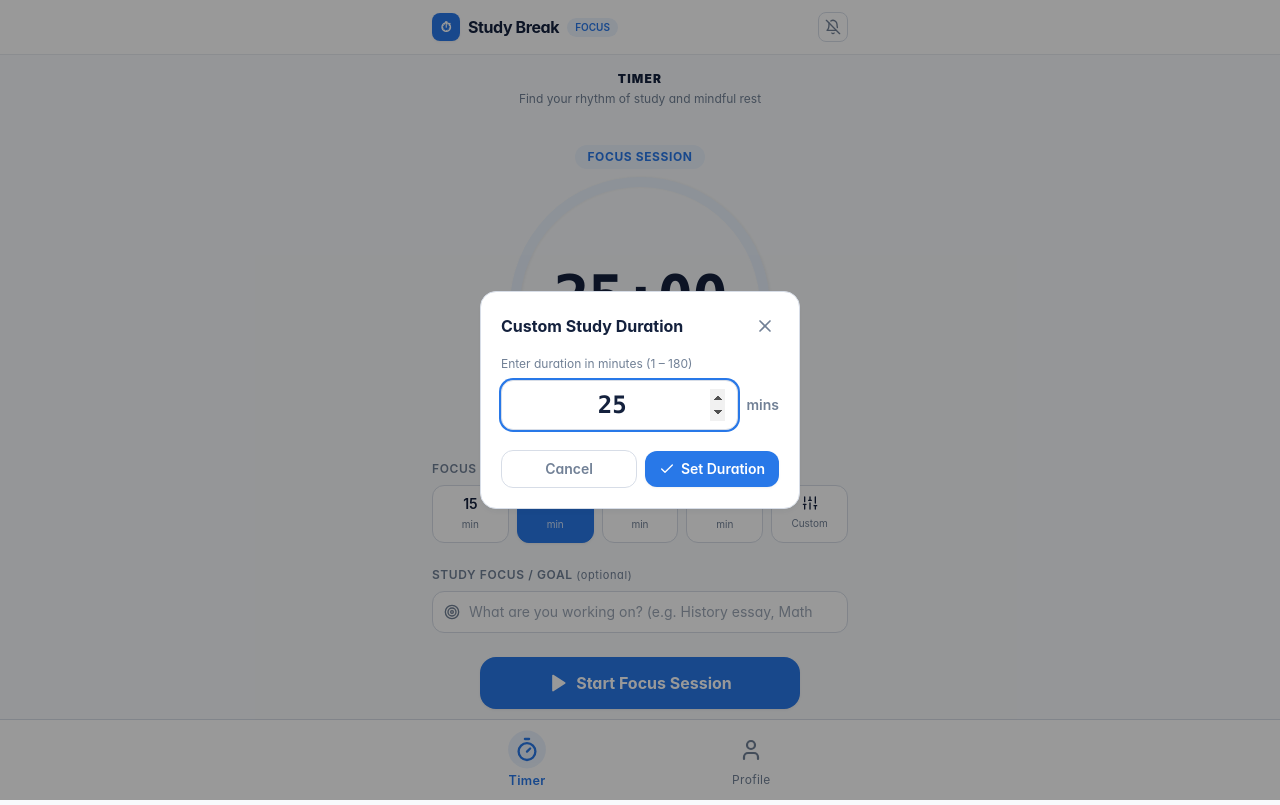
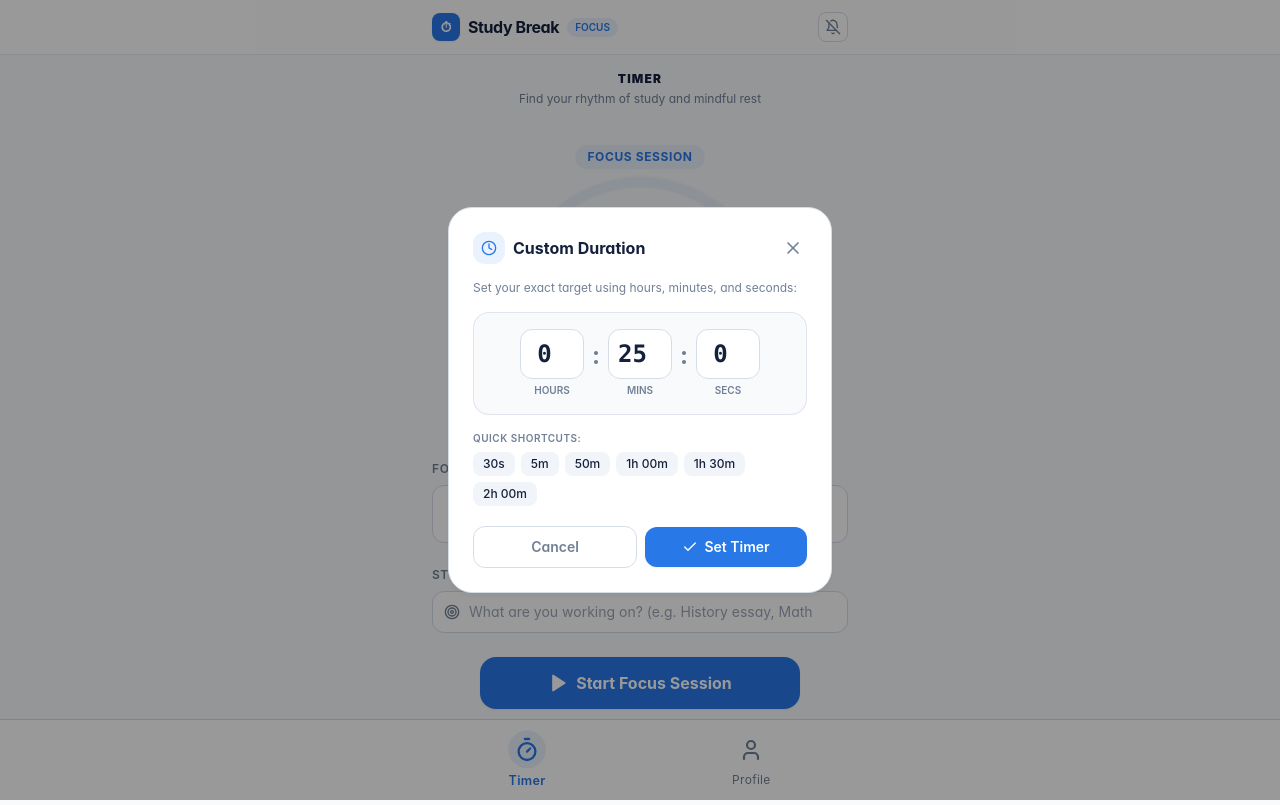
Before and after one commit to rishimajoshi/Study-Break-Timer, a Next.js app: page / in a window 1280 px wide. Both pictures are taken after a click on the button "Custom". Built offline with nearby package versions, Linux system fonts and the light colour scheme; no server answers.

Commit message:
feat: add hours and seconds timer support with custom HH:MM:SS picker

```diff
--- a/src/app/page.tsx
+++ b/src/app/page.tsx
@@ -160,6 +160,7 @@ export default function StudyBreakTimerApp() {
             {/* Preset Selector */}
             <PresetSelector
               currentPresetMinutes={focusPresetMinutes}
+              totalDurationSeconds={totalDurationSeconds}
               status={status}
               onSelectPreset={selectPreset}
               onOpenCustomModal={() => setShowCustomModal(true)}
@@ -220,9 +221,9 @@ export default function StudyBreakTimerApp() {
       {/* Custom Duration Modal */}
       <CustomDurationModal
         isOpen={showCustomModal}
-        currentMinutes={focusPresetMinutes}
+        totalDurationSeconds={totalDurationSeconds}
         onClose={() => setShowCustomModal(false)}
-        onApply={setCustomDuration}
+        onApply={(h, m, s) => setCustomDuration(h, m, s)}
       />
 
       {/* Stop Session Early Confirmation Dialog */}
--- a/src/components/timer/CustomDurationModal.tsx
+++ b/src/components/timer/CustomDurationModal.tsx
@@ -1,31 +1,54 @@
 'use client';
 
-import React, { useState } from 'react';
-import { X, Check } from 'lucide-react';
+import React, { useState, useEffect } from 'react';
+import { X, Check, Clock } from 'lucide-react';
 
 interface CustomDurationModalProps {
   isOpen: boolean;
-  currentMinutes: number;
+  totalDurationSeconds: number;
   onClose: () => void;
-  onApply: (minutes: number) => void;
+  onApply: (hours: number, minutes: number, seconds: number) => void;
 }
 
 export const CustomDurationModal: React.FC<CustomDurationModalProps> = ({
   isOpen,
-  currentMinutes,
+  totalDurationSeconds,
   onClose,
   onApply,
 }) => {
-  const [minutes, setMinutes] = useState<number>(currentMinutes);
+  const initialHours = Math.floor(totalDurationSeconds / 3600);
+  const initialMinutes = Math.floor((totalDurationSeconds % 3600) / 60);
+  const initialSeconds = totalDurationSeconds % 60;
+
+  const [hours, setHours] = useState<number>(initialHours);
+  const [minutes, setMinutes] = useState<number>(initialMinutes);
+  const [seconds, setSeconds] = useState<number>(initialSeconds);
+
+  // Sync state when opened
+  useEffect(() => {
+    if (isOpen) {
+      setHours(Math.floor(totalDurationSeconds / 3600));
+      setMinutes(Math.floor((totalDurationSeconds % 3600) / 60));
+      setSeconds(totalDurationSeconds % 60);
+    }
+  }, [isOpen, totalDurationSeconds]);
 
   if (!isOpen) return null;
 
+  const totalCalculatedSeconds = hours * 3600 + minutes * 60 + seconds;
+
   const handleSubmit = (e: React.FormEvent) => {
     e.preventDefault();
-    if (minutes >= 1 && minutes <= 180) {
-      onApply(minutes);
+    if (totalCalculatedSeconds >= 5) {
+      onApply(hours, minutes, seconds);
       onClose();
     }
+  };
+
+  const setPresetQuick = (h: number, m: number, s: number) => {
+    setHours(h);
+    setMinutes(m);
+    setSeconds(s);
   };
 
   return (
@@ -35,52 +58,157 @@ export const CustomDurationModal: React.FC<CustomDurationModalProps> = ({
       aria-labelledby="custom-timer-title"
       className="fixed inset-0 z-50 flex items-center justify-center p-4 bg-black/40 backdrop-blur-xs animate-in fade-in duration-200"
     >
-      <div className="bg-white rounded-2xl max-w-xs w-full p-5 shadow-card border border-brand-border">
+      <div className="bg-white rounded-3xl max-w-sm w-full p-6 shadow-card border border-brand-border">
         <div className="flex items-center justify-between mb-4">
+          <div className="flex items-center gap-2">
+            <div className="w-8 h-8 rounded-xl bg-brand-blue-soft text-brand-blue flex items-center justify-center">
+              <Clock className="w-4 h-4" />
+            </div>
             <h3 id="custom-timer-title" className="text-base font-bold text-brand-navy">
-            Custom Study Duration
+              Custom Duration
             </h3>
+          </div>
           <button
             type="button"
             onClick={onClose}
-            className="p-1 text-brand-muted hover:text-brand-navy rounded-lg"
+            className="p-1 text-brand-muted hover:text-brand-navy rounded-full"
           >
             <X className="w-5 h-5" />
           </button>
         </div>
 
         <form onSubmit={handleSubmit}>
-          <label htmlFor="custom-minutes-input" className="block text-xs text-brand-muted mb-2">
-            Enter duration in minutes (1 – 180)
+          <p className="text-xs text-brand-muted mb-4">
+            Set your exact target using hours, minutes, and seconds:
+          </p>
+
+          {/* HH : MM : SS Inputs */}
+          <div className="flex items-center justify-center gap-2 mb-4 bg-brand-bg p-4 rounded-2xl border border-brand-border/70">
+            {/* Hours */}
+            <div className="flex flex-col items-center">
+              <input
+                id="hours-input"
+                type="number"
+                min="0"
+                max="12"
+                value={hours}
+                onChange={(e) => setHours(Math.max(0, Math.min(12, parseInt(e.target.value) || 0)))}
+                className="w-16 text-center text-2xl font-bold font-mono py-2 bg-white border border-brand-border rounded-xl focus:outline-none focus:ring-2 focus:ring-brand-blue"
+              />
+              <label htmlFor="hours-input" className="text-[10px] uppercase font-semibold text-brand-muted mt-1">
+                Hours
               </label>
-          <div className="flex items-center gap-2 mb-5">
+            </div>
+
+            <span className="text-2xl font-bold text-brand-muted mb-4">:</span>
+
+            {/* Minutes */}
+            <div className="flex flex-col items-center">
               <input
-              id="custom-minutes-input"
+                id="minutes-input"
                 type="number"
-              min="1"
-              max="180"
+                min="0"
+                max="59"
                 value={minutes}
-              onChange={(e) => setMinutes(Number(e.target.value))}
-              className="w-full text-2xl font-bold font-mono text-center py-2 px-3 border border-brand-border rounded-xl focus:outline-none focus:ring-2 focus:ring-brand-blue"
-              autoFocus
+                onChange={(e) => setMinutes(Math.max(0, Math.min(59, parseInt(e.target.value) || 0)))}
+                className="w-16 text-center text-2xl font-bold font-mono py-2 bg-white border border-brand-border rounded-xl focus:outline-none focus:ring-2 focus:ring-brand-blue"
               />
-            <span className="text-sm font-semibold text-brand-muted">mins</span>
+              <label htmlFor="minutes-input" className="text-[10px] uppercase font-semibold text-brand-muted mt-1">
+                Mins
+              </label>
             </div>
+
+            <span className="text-2xl font-bold text-brand-muted mb-4">:</span>
+
+            {/* Seconds */}
+            <div className="flex flex-col items-center">
+              <input
+                id="seconds-input"
+                type="number"
+                min="0"
+                max="59"
+                value={seconds}
+                onChange={(e) => setSeconds(Math.max(0, Math.min(59, parseInt(e.target.value) || 0)))}
+                className="w-16 text-center text-2xl font-bold font-mono py-2 bg-white border border-brand-border rounded-xl focus:outline-none focus:ring-2 focus:ring-brand-blue"
+              />
+              <label htmlFor="seconds-input" className="text-[10px] uppercase font-semibold text-brand-muted mt-1">
+                Secs
+              </label>
+            </div>
+          </div>
+
+          {/* Quick Shortcuts */}
+          <div className="mb-5">
+            <span className="text-[10px] uppercase font-semibold text-brand-muted tracking-wider block mb-1.5">
+              Quick Shortcuts:
+            </span>
+            <div className="flex flex-wrap gap-1.5">
+              <button
+                type="button"
+                onClick={() => setPresetQuick(0, 0, 30)}
+                className="py-1 px-2.5 rounded-lg text-xs bg-slate-100 hover:bg-slate-200 text-brand-navy font-medium"
+              >
+                30s
+              </button>
+              <button
+                type="button"
+                onClick={() => setPresetQuick(0, 5, 0)}
+                className="py-1 px-2.5 rounded-lg text-xs bg-slate-100 hover:bg-slate-200 text-brand-navy font-medium"
+              >
+                5m
+              </button>
+              <button
+                type="button"
+                onClick={() => setPresetQuick(0, 50, 0)}
+                className="py-1 px-2.5 rounded-lg text-xs bg-slate-100 hover:bg-slate-200 text-brand-navy font-medium"
+              >
+                50m
+              </button>
+              <button
+                type="button"
+                onClick={() => setPresetQuick(1, 0, 0)}
+                className="py-1 px-2.5 rounded-lg text-xs bg-slate-100 hover:bg-slate-200 text-brand-navy font-medium"
+              >
+                1h 00m
+              </button>
+              <button
+                type="button"
+                onClick={() => setPresetQuick(1, 30, 0)}
+                className="py-1 px-2.5 rounded-lg text-xs bg-slate-100 hover:bg-slate-200 text-brand-navy font-medium"
+              >
+                1h 30m
+              </button>
+              <button
+                type="button"
+                onClick={() => setPresetQuick(2, 0, 0)}
+                className="py-1 px-2.5 rounded-lg text-xs bg-slate-100 hover:bg-slate-200 text-brand-navy font-medium"
+              >
+                2h 00m
+              </button>
+            </div>
+          </div>
+
+          {totalCalculatedSeconds < 5 && (
+            <p className="text-xs text-brand-rose mb-3 text-center">
+              Please enter at least 5 seconds.
+            </p>
+          )}
 
           <div className="flex items-center gap-2">
             <button
               type="button"
               onClick={onClose}
-              className="flex-1 py-2 px-3 text-sm font-semibold text-brand-muted hover:text-brand-navy rounded-xl border border-brand-border hover:bg-slate-50 transition-colors"
+              className="flex-1 py-2.5 px-3 text-sm font-semibold text-brand-muted hover:text-brand-navy rounded-xl border border-brand-border hover:bg-slate-50 transition-colors"
             >
               Cancel
             </button>
             <button
               type="submit"
-              className="flex-1 py-2 px-3 text-sm font-semibold text-white bg-brand-blue hover:bg-brand-blue-hover rounded-xl shadow-subtle flex items-center justify-center gap-1.5 transition-colors"
+              disabled={totalCalculatedSeconds < 5}
+              className="flex-1 py-2.5 px-3 text-sm font-semibold text-white bg-brand-blue hover:bg-brand-blue-hover rounded-xl shadow-subtle flex items-center justify-center gap-1.5 transition-colors disabled:opacity-50"
             >
               <Check className="w-4 h-4" />
-              Set Duration
+              Set Timer
             </button>
           </div>
         </form>
--- a/src/components/timer/PresetSelector.tsx
+++ b/src/components/timer/PresetSelector.tsx
@@ -6,6 +6,7 @@ import { TimerStatus } from '@/types';
 
 interface PresetSelectorProps {
   currentPresetMinutes: number;
+  totalDurationSeconds: number;
   status: TimerStatus;
   onSelectPreset: (minutes: number) => void;
   onOpenCustomModal: () => void;
@@ -15,12 +16,31 @@ const PRESETS = [15, 25, 45, 60];
 
 export const PresetSelector: React.FC<PresetSelectorProps> = ({
   currentPresetMinutes,
+  totalDurationSeconds,
   status,
   onSelectPreset,
   onOpenCustomModal,
 }) => {
   const isTimerActive = status === 'running' || status === 'paused';
-  const isCustom = !PRESETS.includes(currentPresetMinutes);
+  // Check if current duration matches a standard preset exactly (in seconds)
+  const isPresetMatch = PRESETS.some((m) => m * 60 === totalDurationSeconds);
+  const isCustom = !isPresetMatch;
+
+  // Format custom button label
+  const customHours = Math.floor(totalDurationSeconds / 3600);
+  const customMinutes = Math.floor((totalDurationSeconds % 3600) / 60);
+  const customSeconds = totalDurationSeconds % 60;
+
+  let customLabel = 'Custom';
+  if (isCustom) {
+    if (customHours > 0) {
+      customLabel = `${customHours}h ${customMinutes}m`;
+    } else if (customSeconds > 0) {
+      customLabel = `${customMinutes}m ${customSeconds}s`;
+    } else {
+      customLabel = `${customMinutes}m`;
+    }
+  }
 
   return (
     <div className="w-full mb-6">
@@ -37,7 +57,7 @@ export const PresetSelector: React.FC<PresetSelectorProps> = ({
 
       <div className="grid grid-cols-5 gap-2">
         {PRESETS.map((minutes) => {
-          const isSelected = currentPresetMinutes === minutes && !isCustom;
+          const isSelected = totalDurationSeconds === minutes * 60 && !isCustom;
           return (
             <button
               key={minutes}
@@ -63,7 +83,7 @@ export const PresetSelector: React.FC<PresetSelectorProps> = ({
           type="button"
           disabled={isTimerActive}
           onClick={onOpenCustomModal}
-          title="Set custom duration"
+          title="Set custom hours, minutes, and seconds"
           className={`py-2 px-1 rounded-xl border text-sm font-semibold transition-all duration-150 flex flex-col items-center justify-center ${
             isCustom
               ? 'bg-brand-blue text-white border-brand-blue shadow-subtle'
@@ -71,8 +91,8 @@ export const PresetSelector: React.FC<PresetSelectorProps> = ({
           } ${isTimerActive ? 'opacity-50 cursor-not-allowed' : 'cursor-pointer active:scale-95'}`}
         >
           <Sliders className="w-4 h-4 mb-0.5" />
-          <span className={`text-[10px] font-normal ${isCustom ? 'text-white/90 font-medium' : 'text-brand-muted'}`}>
-            {isCustom ? `${currentPresetMinutes}m` : 'Custom'}
+          <span className={`text-[10px] truncate max-w-full px-0.5 font-normal ${isCustom ? 'text-white/90 font-medium' : 'text-brand-muted'}`}>
+            {customLabel}
           </span>
         </button>
       </div>
--- a/src/components/timer/TimerDisplay.tsx
+++ b/src/components/timer/TimerDisplay.tsx
@@ -19,10 +19,18 @@ export const TimerDisplay: React.FC<TimerDisplayProps> = ({
   status,
 }) => {
   const safeRemaining = Math.max(0, Math.floor(remainingSeconds || 0));
-  const minutes = Math.floor(safeRemaining / 60);
+  const hours = Math.floor(safeRemaining / 3600);
+  const minutes = Math.floor((safeRemaining % 3600) / 60);
   const seconds = safeRemaining % 60;
+
+  const formattedHours = String(hours).padStart(2, '0');
   const formattedMinutes = String(minutes).padStart(2, '0');
   const formattedSeconds = String(seconds).padStart(2, '0');
+
+  const hasHours = hours > 0 || totalDurationSeconds >= 3600;
+  const timeDisplay = hasHours
+    ? `${formattedHours}:${formattedMinutes}:${formattedSeconds}`
+    : `${formattedMinutes}:${formattedSeconds}`;
 
   // SVG circular dimensions
   const size = 260;
@@ -55,7 +63,7 @@ export const TimerDisplay: React.FC<TimerDisplayProps> = ({
         </span>
       </div>
 
-      {/* Circular Progress & Digital MM:SS Display */}
+      {/* Circular Progress & Digital Countdown Display */}
       <div className="relative flex items-center justify-center">
         <svg
           width={size}
@@ -88,13 +96,15 @@ export const TimerDisplay: React.FC<TimerDisplayProps> = ({
         </svg>
 
         {/* Center Countdown Text */}
-        <div className="absolute inset-0 flex flex-col items-center justify-center text-center select-none">
+        <div className="absolute inset-0 flex flex-col items-center justify-center text-center select-none px-4">
           <time
-            dateTime={`PT${minutes}M${seconds}S`}
-            className="text-6xl font-black tracking-tight text-brand-navy font-mono"
-            aria-label={`${minutes} minutes and ${seconds} seconds remaining`}
+            dateTime={`PT${hours}H${minutes}M${seconds}S`}
+            className={`font-black tracking-tight text-brand-navy font-mono ${
+              hasHours ? 'text-4xl sm:text-5xl' : 'text-6xl'
+            }`}
+            aria-label={`${hours > 0 ? `${hours} hours, ` : ''}${minutes} minutes, and ${seconds} seconds remaining`}
           >
-            {formattedMinutes}:{formattedSeconds}
+            {timeDisplay}
           </time>
 
           <span className="text-xs text-brand-muted font-medium mt-1 uppercase tracking-widest">
--- a/src/hooks/useTimer.ts
+++ b/src/hooks/useTimer.ts
@@ -236,14 +236,21 @@ export const useTimer = ({
     setRemainingSeconds(secs);
   }, []);
 
-  // Set Custom Duration in minutes
-  const setCustomDuration = useCallback((minutes: number) => {
+  // Set Custom Duration in hours, minutes, and seconds
+  const setCustomDuration = useCallback((hOrMins: number, m?: number, s?: number) => {
     if (statusRef.current !== 'idle') return;
-    const validMinutes = Math.max(1, Math.min(180, Math.round(minutes)));
-    setFocusPresetMinutes(validMinutes);
-    const secs = validMinutes * 60;
-    setTotalDurationSeconds(secs);
-    setRemainingSeconds(secs);
+    let totalSecs = 0;
+    if (m !== undefined && s !== undefined) {
+      // Called with (hours, minutes, seconds)
+      totalSecs = Math.max(5, Math.min(43200, Math.round(hOrMins * 3600 + m * 60 + s)));
+    } else {
+      // Called with (minutes)
+      totalSecs = Math.max(5, Math.min(43200, Math.round(hOrMins * 60)));
+    }
+    const approxMins = Math.max(1, Math.round(totalSecs / 60));
+    setFocusPresetMinutes(approxMins);
+    setTotalDurationSeconds(totalSecs);
+    setRemainingSeconds(totalSecs);
   }, []);
 
   // Action: Start
```
Lines whose indentation alone changed are shown as unchanged.
